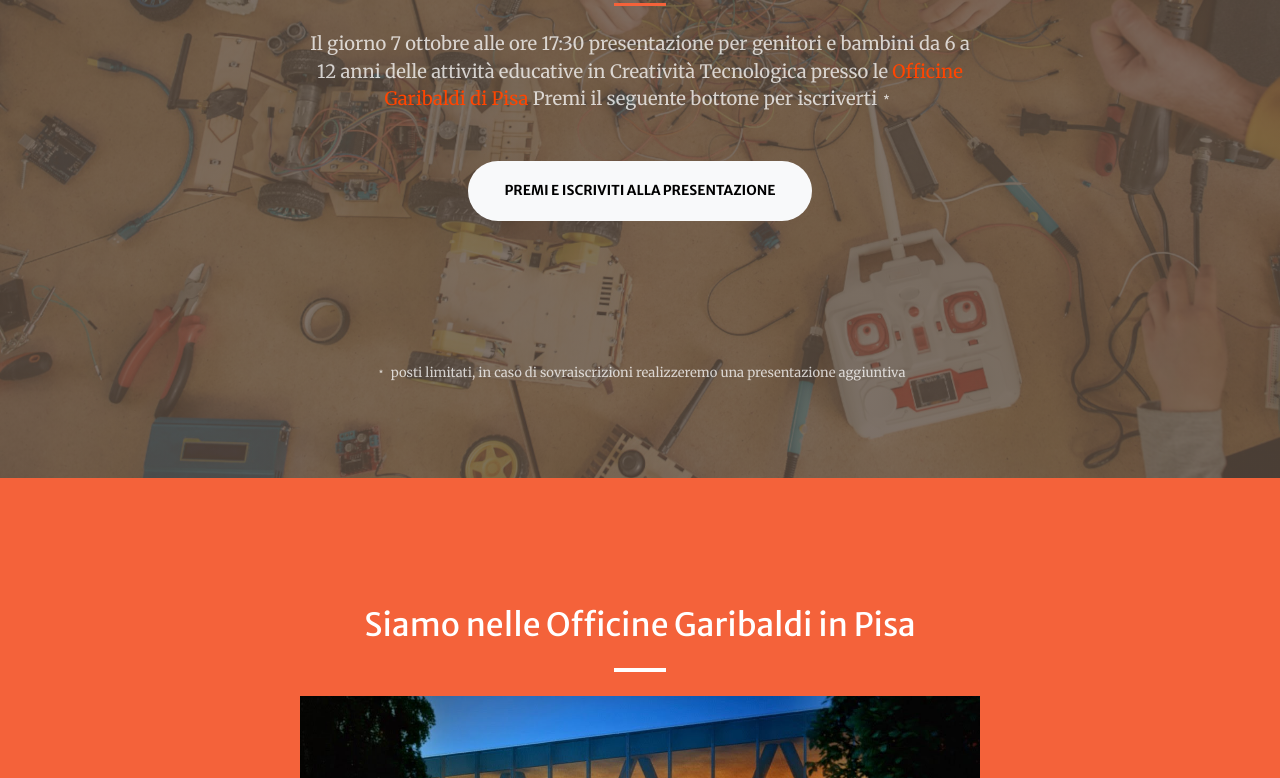
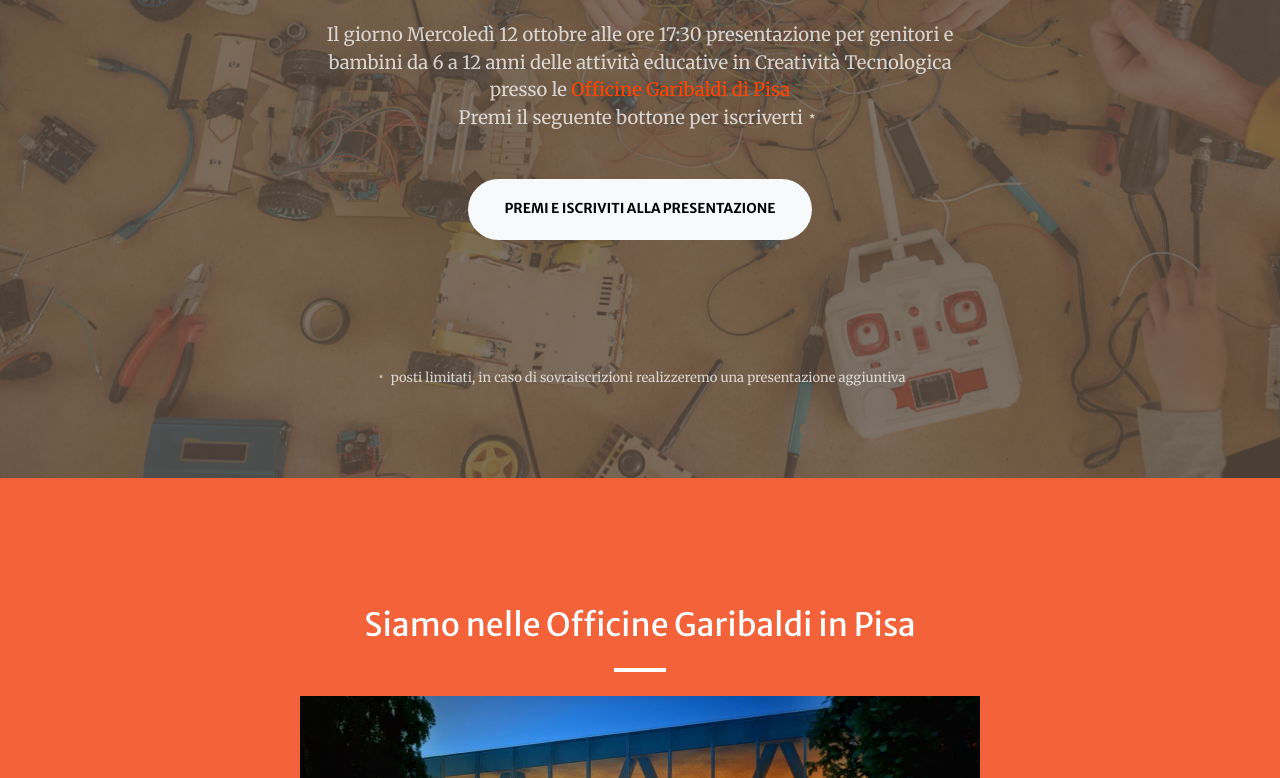
Before and after one commit to tinker-pisa/tinker-pisa.github.io, a plain HTML site: page index.html in a window 1280 px wide. Shown: the part 322-1100 px from the top of the page. Drawn offline with nearby package versions, Linux system fonts and the light colour scheme; some packages are replaced by stand-ins of ours; a script that the page names is missing.

Commit message:
presentazione

```diff
--- a/index.html
+++ b/index.html
@@ -53,7 +53,7 @@
                         <hr class="divider" />
                     </div>
                     <div class="col-lg-8 align-self-baseline">
-                        <p class="text-white-75 mb-5">Il giorno 7 ottobre alle ore 17:30 presentazione per genitori e bambini  da 6 a 12 anni delle attività educative in Creatività Tecnologica presso le <a href="https://www.google.it/maps/place/Officine+Garibaldi+-+il+Cantiere+delle+Idee/@43.7145735,10.4123092,17z/data=!3m1!4b1!4m5!3m4!1s0x12d59195f6bfb3e5:0x96ca84580bc6eec0!8m2!3d43.7145735!4d10.4123092" style="text-decoration: none; color:orangered" target="_blank" >Officine Garibaldi di Pisa</a> Premi il seguente bottone per iscriverti&#65121;</p>
+                        <p class="text-white-75 mb-5">Il giorno Mercoledì 12 ottobre alle ore 17:30 presentazione per genitori e bambini  da 6 a 12 anni delle attività educative in Creatività Tecnologica presso le <a href="https://www.google.it/maps/place/Officine+Garibaldi+-+il+Cantiere+delle+Idee/@43.7145735,10.4123092,17z/data=!3m1!4b1!4m5!3m4!1s0x12d59195f6bfb3e5:0x96ca84580bc6eec0!8m2!3d43.7145735!4d10.4123092" style="text-decoration: none; color:orangered" target="_blank" >Officine Garibaldi di Pisa</a><br/> Premi il seguente bottone per iscriverti&#65121;</p>
                         <a class="btn btn-light btn-xl" href="https://forms.gle/zAFv9JNARWdVt9TE7" target="_blank">Premi e iscriviti alla Presentazione</a>
                     </div>
 					<div><p class="text-white-75 mb-5" style="font-size:13px">&#65121; posti limitati, in caso di sovraiscrizioni realizzeremo una presentazione aggiuntiva</p>
```
